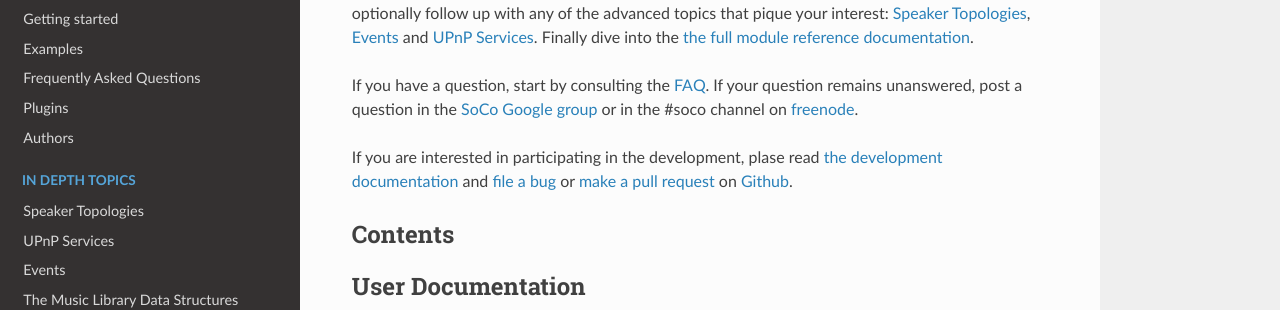
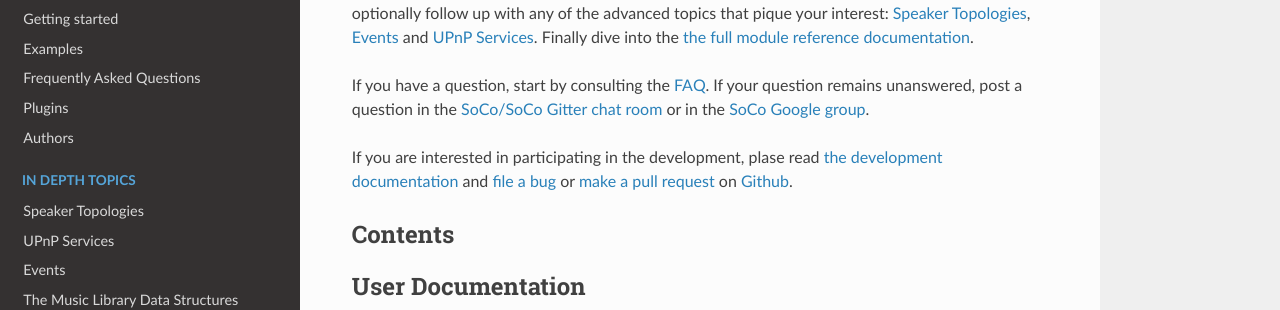
Before and after one commit to SoCo/SoCo, a Sphinx documentation site: the page built from doc/index.rst, in a window 1280 px wide and 900 px high, scrolled down 381 px. Shown: the part 158-468 px from the top of the window. Built offline with Sphinx 7.4.7 and the Read the Docs theme 2.0.0, drawn with Linux system fonts in a browser that asks for light colours.

Commit message:
Replace IRC channel with Gitter on front page support options

```diff
--- a/doc/index.rst
+++ b/doc/index.rst
@@ -34,9 +34,9 @@ that pique your interest: :ref:`speaker_topologies`, :ref:`events` and
 reference documentation <module_reference>`.
 
 If you have a question, start by consulting the :ref:`FAQ <faq>`. If
-your question remains unanswered, post a question in the `SoCo Google
-group <https://groups.google.com/forum/#!forum/python-soco>`_ or in
-the #soco channel on `freenode`_.
+your question remains unanswered, post a question in the `SoCo/SoCo
+Gitter chat room <https://gitter.im/SoCo/SoCo>`_ or in the `SoCo
+Google group <https://groups.google.com/forum/#!forum/python-soco>`_.
 
 If you are interested in participating in the development, plase read :ref:`the
 development documentation <development_topics>` and `file a bug
```
